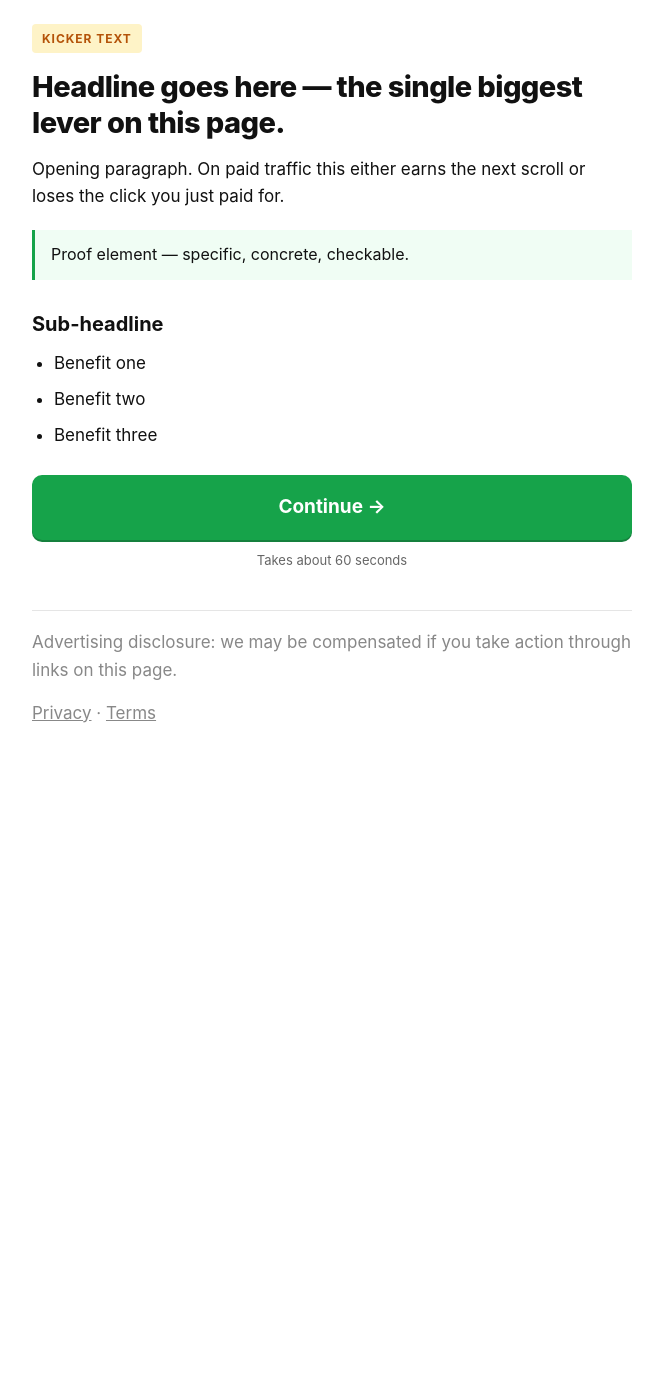
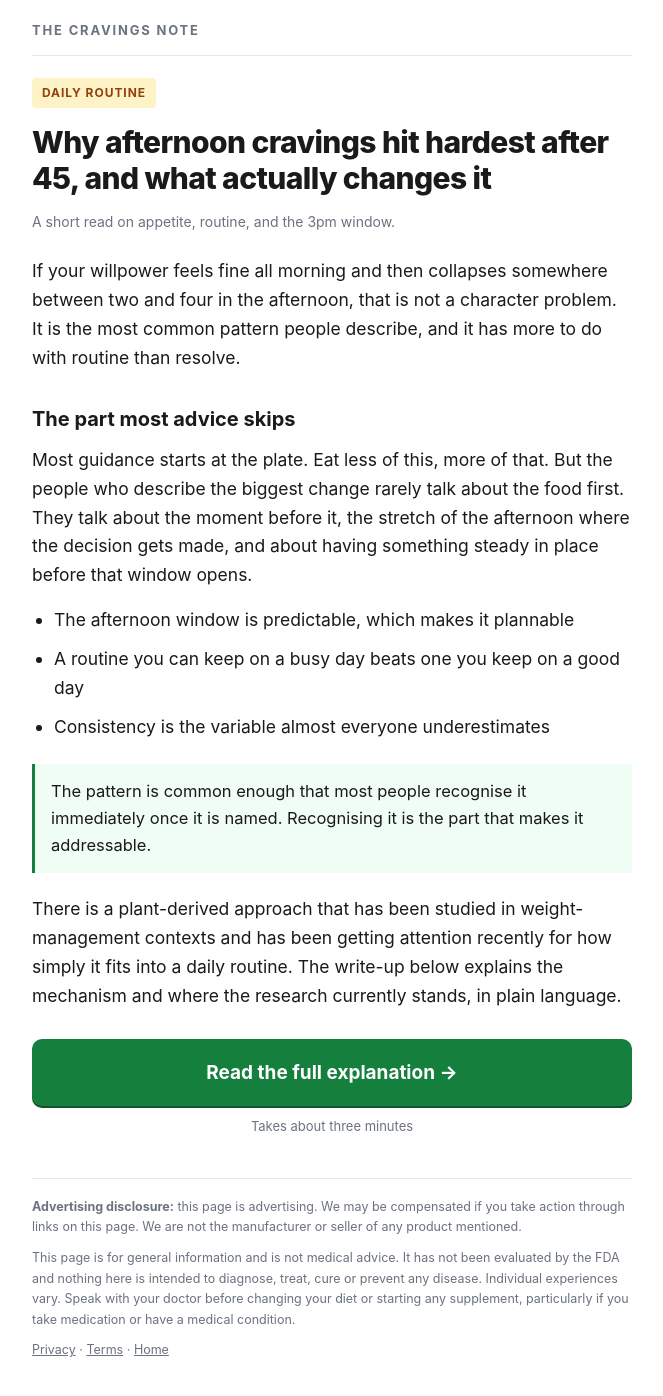
Before and after one commit to khogali/khogali.github.io, a website: page template/lp/default/index.html in a window 1280 px wide. Shown: the whole page, without its empty margins (308-971 px from the left). Before the commit the page ends 807 px from the top, so only its background shows below. Drawn offline with Linux system fonts and the light colour scheme.

Commit message:
feat: real landing page, root, privacy and terms
Three URLs that returned 404 now exist, and the placeholder LP is replaced with
a real pre-sell page.

lp/default — cravings/timing angle, matched to the domain and to the vendor's
own stated demographics (70% female, 44-65+, USA, 75% mobile). Deliberately
free of numeric weight-loss claims, before/after framing and institutional
name-drops. It sets context and hands the selling to the advertiser's
advertorial, which is the only division of labour that leaves us a defensible
surface in a policy review. Variant b swaps to a reader-question angle; both
arms hold the same claim discipline. Advertising disclosure and an FDA
disclaimer are in the footer of the page itself, not buried on another one.

index.html — the root used to 404, which is a weak signal to a reviewer landing
on the bare domain. It also carries the Meta domain-verification meta tag slot,
commented and ready: that tag must live in the head of the ROOT page, so this
file had to exist before verification was possible at all.

privacy.html / terms.html — the LP footer linked to both and both 404'd. Written
to describe what this stack actually does: one first-party cid cookie, click and
attribution data, shared with the ad platform and the affiliate network, no
third-party trackers, no PII collected on site. Terms state plainly that we
neither make nor sell anything and that none of it is medical advice.

```diff
--- a/template/lp/default/index.html
+++ b/template/lp/default/index.html
@@ -3,71 +3,102 @@
 <head>
 <meta charset="utf-8">
 <meta name="viewport" content="width=device-width,initial-scale=1">
-<title>Landing Page</title>
+<title>Why Afternoon Cravings Hit Hardest After 45</title>
 <meta name="robots" content="noindex,nofollow">
-<!-- Everything inline. Zero external requests = sub-0.5s render on cold mobile. -->
+<!-- Everything inline. Zero external requests = sub-0.5s render on cold mobile.
+     75% of this offer's traffic is mobile, so this is the whole performance budget. -->
 <style>
 *{margin:0;padding:0;box-sizing:border-box}
-body{font:16px/1.6 -apple-system,BlinkMacSystemFont,"Segoe UI",Roboto,sans-serif;color:#111;background:#fff}
-.wrap{max-width:640px;margin:0 auto;padding:24px 20px 64px}
-h1{font-size:29px;line-height:1.25;font-weight:800;margin-bottom:14px;letter-spacing:-.02em}
-h2{font-size:20px;font-weight:700;margin:28px 0 10px}
-p{margin-bottom:16px;font-size:17px}
-.kicker{display:inline-block;font-size:12px;font-weight:700;letter-spacing:.08em;text-transform:uppercase;color:#b45309;background:#fef3c7;padding:5px 10px;border-radius:4px;margin-bottom:16px}
-.cta{display:block;width:100%;text-align:center;background:#16a34a;color:#fff;font-size:19px;font-weight:700;padding:17px 24px;border-radius:10px;text-decoration:none;margin:26px 0 10px;box-shadow:0 2px 0 #15803d}
+body{font:16px/1.65 -apple-system,BlinkMacSystemFont,"Segoe UI",Roboto,sans-serif;color:#1a1a1a;background:#fff}
+.wrap{max-width:640px;margin:0 auto;padding:20px 20px 64px}
+.brand{font-size:13px;font-weight:700;letter-spacing:.14em;text-transform:uppercase;color:#6b7280;padding-bottom:14px;border-bottom:1px solid #e5e7eb;margin-bottom:22px}
+h1{font-size:30px;line-height:1.2;font-weight:800;margin-bottom:14px;letter-spacing:-.02em}
+h2{font-size:20px;font-weight:700;margin:30px 0 10px}
+p{margin-bottom:16px;font-size:17.5px}
+.kicker{display:inline-block;font-size:12px;font-weight:700;letter-spacing:.08em;text-transform:uppercase;color:#92400e;background:#fef3c7;padding:5px 10px;border-radius:4px;margin-bottom:16px}
+.byline{font-size:14px;color:#6b7280;margin-bottom:24px}
+.cta{display:block;width:100%;text-align:center;background:#15803d;color:#fff;font-size:19px;font-weight:700;padding:18px 24px;border-radius:10px;text-decoration:none;margin:28px 0 10px;box-shadow:0 2px 0 #14532d}
 .cta:active{transform:translateY(1px);box-shadow:none}
-.sub{text-align:center;font-size:13px;color:#666;margin-bottom:26px}
-.proof{border-left:3px solid #16a34a;padding:12px 16px;background:#f0fdf4;margin:20px 0;font-size:16px}
-ul{margin:0 0 18px 22px}li{margin-bottom:9px;font-size:17px}
-footer{border-top:1px solid #e5e5e5;margin-top:40px;padding-top:18px;font-size:12px;color:#888}
-footer a{color:#888}
+.sub{text-align:center;font-size:13px;color:#6b7280;margin-bottom:26px}
+.proof{border-left:3px solid #15803d;padding:14px 16px;background:#f0fdf4;margin:22px 0;font-size:16.5px}
+ul{margin:0 0 18px 22px}li{margin-bottom:10px;font-size:17.5px}
+footer{border-top:1px solid #e5e7eb;margin-top:40px;padding-top:18px;font-size:12.5px;color:#6b7280}
+footer a{color:#6b7280}
+footer p{font-size:12.5px;margin-bottom:10px}
 </style>
 </head>
 <body>
 <div class="wrap">
 
-  <span class="kicker" data-v="kicker">Kicker text</span>
-  <h1 data-v="headline">Headline goes here — the single biggest lever on this page.</h1>
+  <div class="brand">The Cravings Note</div>
 
-  <p data-v="lede">Opening paragraph. On paid traffic this either earns the next
-  scroll or loses the click you just paid for.</p>
+  <span class="kicker" data-v="kicker">Daily routine</span>
+  <h1 data-v="headline">Why afternoon cravings hit hardest after 45, and what actually changes it</h1>
 
-  <div class="proof" data-v="proof">Proof element — specific, concrete, checkable.</div>
+  <p class="byline" data-v="byline">A short read on appetite, routine, and the 3pm window.</p>
 
-  <h2 data-v="h2">Sub-headline</h2>
+  <p data-v="lede">If your willpower feels fine all morning and then collapses somewhere
+  between two and four in the afternoon, that is not a character problem. It is the most
+  common pattern people describe, and it has more to do with routine than resolve.</p>
+
+  <h2 data-v="h2">The part most advice skips</h2>
+
+  <p data-v="body1">Most guidance starts at the plate. Eat less of this, more of that. But the
+  people who describe the biggest change rarely talk about the food first. They talk about
+  the moment before it, the stretch of the afternoon where the decision gets made, and
+  about having something steady in place before that window opens.</p>
+
   <ul data-v="bullets">
-    <li>Benefit one</li>
-    <li>Benefit two</li>
-    <li>Benefit three</li>
+    <li>The afternoon window is predictable, which makes it plannable</li>
+    <li>A routine you can keep on a busy day beats one you keep on a good day</li>
+    <li>Consistency is the variable almost everyone underestimates</li>
   </ul>
 
-  <a class="cta" id="cta" href="/api/go" data-v="cta">Continue →</a>
-  <div class="sub" data-v="ctasub">Takes about 60 seconds</div>
+  <div class="proof" data-v="proof">The pattern is common enough that most people recognise
+  it immediately once it is named. Recognising it is the part that makes it addressable.</div>
+
+  <p data-v="body2">There is a plant-derived approach that has been studied in
+  weight-management contexts and has been getting attention recently for how simply it fits
+  into a daily routine. The write-up below explains the mechanism and where the research
+  currently stands, in plain language.</p>
+
+  <a class="cta" id="cta" href="/api/go" data-v="cta">Read the full explanation &rarr;</a>
+  <div class="sub" data-v="ctasub">Takes about three minutes</div>
 
   <footer>
-    <p>Advertising disclosure: we may be compensated if you take action through
-    links on this page.</p>
-    <p><a href="/privacy.html">Privacy</a> &middot; <a href="/terms.html">Terms</a></p>
+    <p><strong>Advertising disclosure:</strong> this page is advertising. We may be
+    compensated if you take action through links on this page. We are not the manufacturer
+    or seller of any product mentioned.</p>
+    <p>This page is for general information and is not medical advice. It has not been
+    evaluated by the FDA and nothing here is intended to diagnose, treat, cure or prevent
+    any disease. Individual experiences vary. Speak with your doctor before changing your
+    diet or starting any supplement, particularly if you take medication or have a medical
+    condition.</p>
+    <p><a href="/privacy">Privacy</a> &middot; <a href="/terms">Terms</a> &middot;
+    <a href="/">Home</a></p>
   </footer>
 </div>
 
 <script>
-// Variant copy. Defined here, inline, on purpose: an external variants.js would
-// add the network request this page exists to avoid. adstack-lp rewrites this
-// object per landing page. Every key must match a data-v attribute above; keys
-// left out fall through to the markup, so a variant can change one line.
+// Variant copy. Inline on purpose: an external file would add the network request
+// this page exists to avoid. Keys must match a data-v attribute above; anything
+// omitted falls through to the markup, so a variant can change one line.
 //
-// This used to be missing entirely — c.ts assigned a variant and logged it, the
-// swap silently no-opped, and both arms served identical HTML. The split test
-// recorded clean data proving that identical pages perform identically.
+// Both arms stay clear of numeric weight-loss claims, before/after framing and
+// institutional name-drops. This is the one surface we control and the only one
+// that is defensible in a policy review.
 window.VARIANTS = {
   a: {
-    // control — matches the markup above
+    // control — the routine/timing angle above
   },
   b: {
-    headline: 'Second angle goes here. Change the promise, not the wording.',
-    lede: 'A variant that only reworks the same claim tests nothing. Move the angle.',
-    cta: 'Show me how &rarr;'
+    kicker: 'Reader question',
+    headline: 'The 3pm question almost everyone over 45 asks eventually',
+    byline: 'One reader’s question, and the pattern behind it.',
+    lede: '“I am fine until mid-afternoon. Then I am not.” It is the single most common '
+        + 'message we get, phrased almost identically every time. Here is what is actually '
+        + 'going on in that window.',
+    cta: 'See what changed it &rarr;'
   }
 };
 </script>
```
Also changed, not shown: template/index.html (added, +36 -0 lines), template/privacy.html (added, +65 -0 lines), template/terms.html (added, +52 -0 lines).
